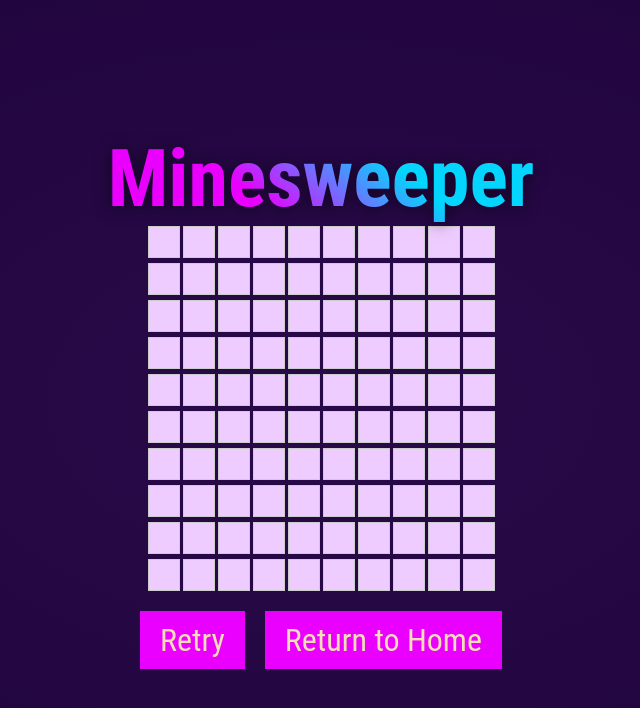
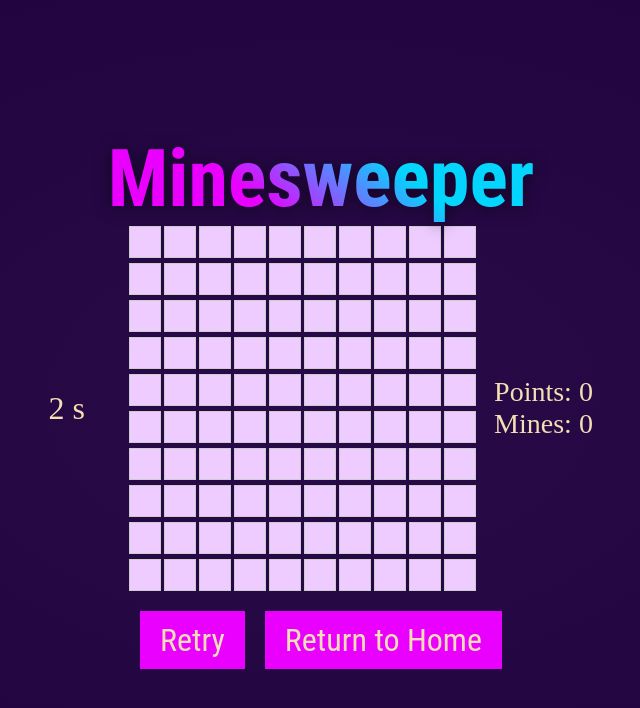
Before and after one commit to YuriiStepaniuk/MinesweeperGame, a plain HTML site: page index.html in a window 1280 px wide. Both pictures are taken after a click on the button "New Game". Shown: the whole page, without its empty margins (319-959 px from the left). Drawn offline with Linux system fonts and the light colour scheme.

Commit message:
finished main tasks

```diff
--- a/index.html
+++ b/index.html
@@ -19,7 +19,25 @@
         </div>
       </div>
       <h1>Minesweeper</h1>
-      <div id="minesweeper-board"></div>
+      <div class="main">
+        <div class="timer-display">
+          <span class="timer">0</span>
+          <span>s</span>
+        </div>
+
+        <div id="minesweeper-board"></div>
+        <div class="point-display">
+          <div class="points-flex">
+            <div class="points">
+              <span>Points: <span class="point-value">0</span></span>
+            </div>
+            <div class="mines">
+              <span>Mines: <span class="mines-value">0</span></span>
+            </div>
+          </div>
+        </div>
+      </div>
+
       <div class="settings">
         <div>
           <label for="">Enter name of player: </label
--- a/main.js
+++ b/main.js
@@ -6,8 +6,13 @@ const btnNewGame = document.getElementById('reset-button');
 let gameOver = false;
 let userName;
 let mineCount; // Default mines
+
 const settings = document.querySelector('.settings');
 const returnBtn = document.querySelector('.return-btn');
+
+const timerDisplay = document.querySelector('.timer-display');
+const pointDisplay = document.querySelector('.point-display');
+
 function adjustDifficulty() {
   const difficultyInput = document.getElementById('difficulty');
   const diff = difficultyInput.value.toLowerCase();
@@ -56,12 +61,17 @@ function renderBoard() {
 
 // Creating board after button pressed
 btnNewGame.addEventListener('click', function () {
+  stopTimer();
+  resetTimer();
   userName = document.querySelector('.user-name').value;
   gameOver = false;
   board = createBoard(boardSize, adjustDifficulty());
   renderBoard();
+  startTimer();
   btnNewGame.textContent = 'Retry';
   returnBtn.style.display = 'block';
+  timerDisplay.style.display = 'block';
+  pointDisplay.style.display = 'block';
   console.log(board);
   console.log(adjustDifficulty());
 });
@@ -73,9 +83,13 @@ function resetBoard() {
 }
 
 returnBtn.addEventListener('click', function () {
+  stopTimer();
+  resetTimer();
   resetBoard();
   btnNewGame.textContent = 'New Game';
   returnBtn.style.display = 'none';
+  timerDisplay.style.display = 'none';
+  pointDisplay.style.display = 'none';
 });
 
 function disableClicks() {
@@ -100,6 +114,8 @@ function handleCellClick(event) {
     ); // in case of loose, show modal window
   } else {
     revealCell(row, col); // recursively 'opening' empty cells, as well as first cell countering bomb from any side
+    const openedCount = revealCell(row, col);
+    updatePoints(openedCount);
     checkWin(); // if user win game, modal window appear with congratulations
   }
 
@@ -112,6 +128,7 @@ function gameStatus() {
 
 function revealCell(row, col) {
   const cell = document.querySelector(`[data-row="${row}"][data-col="${col}"]`);
+  let openedCount = 0;
 
   // Check if the cell is not already revealed
   if (!cell.classList.contains('revealed')) {
@@ -120,11 +137,12 @@ function revealCell(row, col) {
     // If the cell has 0 adjacent mines, reveal all adjacent cells recursively
     if (adjacentMines === 0) {
       cell.classList.add('revealed', 'empty');
-
+      openedCount++;
       for (let i = row - 1; i <= row + 1; i++) {
         for (let j = col - 1; j <= col + 1; j++) {
           if (i >= 0 && i < board.length && j >= 0 && j < board[row].length) {
-            revealCell(i, j);
+            // revealCell(i, j);
+            openedCount += revealCell(i, j);
           }
         }
       }
@@ -132,8 +150,11 @@ function revealCell(row, col) {
       cell.textContent = adjacentMines;
       if (adjacentMines > 3) cell.classList.add('revealed', `number-3`);
       else cell.classList.add('revealed', `number-${adjacentMines}`);
+      openedCount++;
     }
   }
+
+  return openedCount;
 }
 
 function countAdjacentMines(row, col) {
@@ -170,7 +191,7 @@ function addFlag(e) {
     if (!clickedCell.classList.contains('revealed')) {
       // Add or remove the flag class
       clickedCell.classList.toggle('emoji-flag');
-
+      updateFlaggedMines();
       // Prevent the default behavior (e.g., context menu)
       e.preventDefault();
     }
@@ -218,4 +239,45 @@ function checkWin() {
     showModal('Congratulations! You won!');
   }
 }
-// Log the initial state of the board (for testing purposes)
+
+// Timer
+let timerInterval;
+let seconds = 0;
+
+function startTimer() {
+  timerInterval = setInterval(function () {
+    seconds++;
+    updateTimerDisplay();
+  }, 1000); // Update every 1000 milliseconds (1 second)
+}
+
+function stopTimer() {
+  clearInterval(timerInterval);
+}
+
+function resetTimer() {
+  stopTimer();
+  seconds = 0;
+  updateTimerDisplay();
+}
+
+function updateTimerDisplay() {
+  const timerDisplay = document.querySelector('.timer');
+  timerDisplay.textContent = seconds;
+}
+
+//
+// Points Mines updaters
+
+let flaggedMines = 0;
+
+function updatePoints(openedCount) {
+  const revealedCells = document.querySelectorAll('.revealed').length;
+  document.querySelector('.point-value').textContent = revealedCells;
+}
+
+function updateFlaggedMines() {
+  flaggedMines++;
+  document.querySelector('.mines-value').textContent = flaggedMines;
+}
+//
--- a/style.css
+++ b/style.css
@@ -5,7 +5,38 @@ body {
   height: 100vh;
   margin: 0;
 
-  background: radial-gradient(#280a48, #20043d);
+  background: radial-gradient(rgb(40, 10, 72), #20043d);
+}
+
+.main {
+  display: flex;
+  justify-content: space-between;
+  align-items: center;
+}
+
+.main .timer-display {
+  width: 80px;
+  display: none;
+  font-size: 32px;
+}
+
+.main .point-display {
+  display: none;
+  width: 120px;
+}
+
+.main .point-display .points-flex {
+  margin-left: 20px;
+  display: flex;
+  flex-direction: column;
+  align-items: center;
+  justify-content: space-between;
+  font-size: 28px;
+}
+
+.main span {
+  width: 100px;
+  color: wheat;
 }
 
 h1 {
@@ -136,16 +167,17 @@ button:hover {
 }
 
 .modal-content {
-  background-color: #fefefe;
+  background-color: rgba(40, 10, 72, 0.7);
   margin: 15% auto;
   padding: 20px;
   border: 1px solid #888;
   width: 50%;
   text-align: center;
+  color: wheat;
 }
 
 .close {
-  color: #aaa;
+  color: #f3f3f3;
   float: right;
   font-size: 28px;
   font-weight: bold;
```
